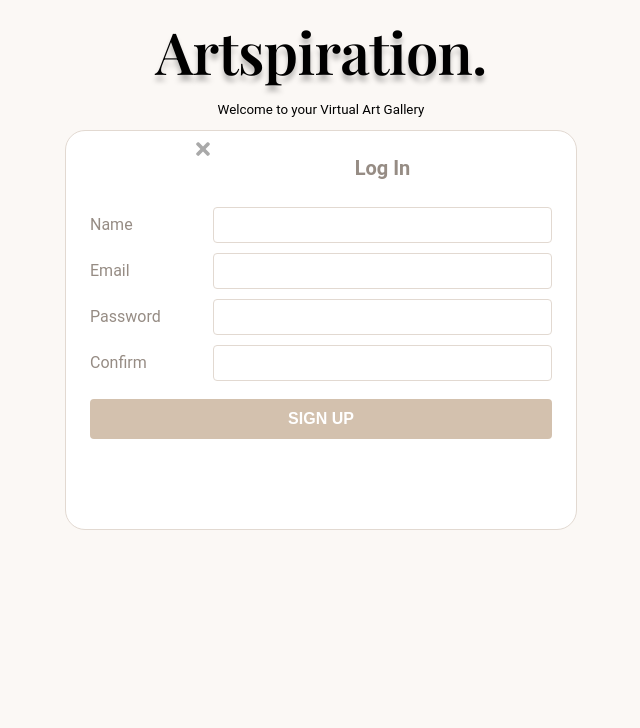
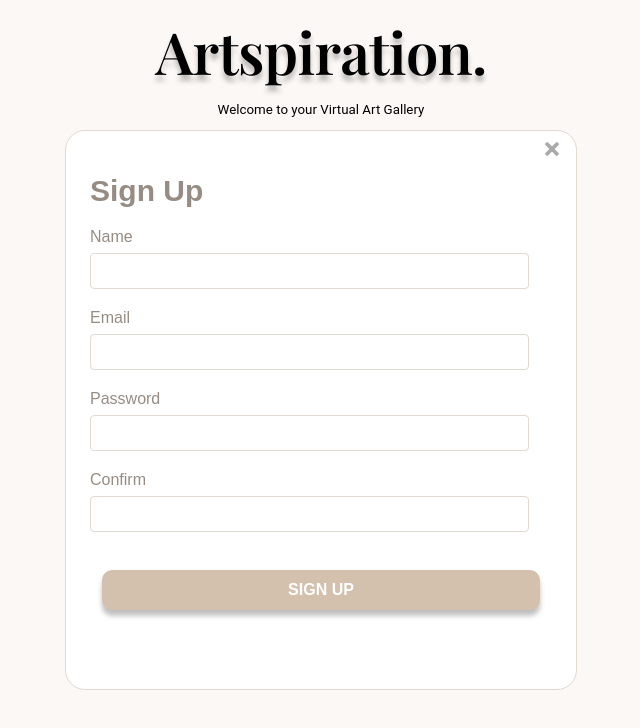
Before and after one commit to ssjkhan/GA-project-3, a React (Create React App) app: page /login in a window 1280 px wide. Both pictures are taken after a click on the link "SIGN UP". Shown: the top 728 px of the page, without its empty margins (319-959 px from the left). Built offline with nearby package versions, Linux system fonts and the light colour scheme.

Commit message:
updated signup form styles

```diff
--- /dev/null
+++ b/src/components/SignUpForm/SignUpForm.css
@@ -0,0 +1,94 @@
+/* DESKTOP VIEW */
+
+.signUpTitle {
+    text-align: left;
+    font-weight: 700;
+    font-family: Arial, Helvetica, sans-serif;
+    font-size: 30px;
+    padding: 0;
+    margin: 0;
+}
+
+.signUp-container {
+    margin: 0 30%;
+    height: 70vh;
+    padding-top: 8px;
+    background-color: white;
+    border-radius: 20px;
+}
+
+.signUpForm {
+    display: flex;
+    flex-direction: column;
+    padding: 0;
+    margin: 0;
+}
+
+.signUpInputs {
+   display: flex;
+   flex-direction: column;
+    align-items: flex-start;
+    justify-content: space-between;
+    margin-bottom: 20px;
+    font-family: Arial, Helvetica, sans-serif;
+    font-size: 12px;
+}
+
+.signUpInputs label {
+    padding-bottom: 7px;
+}
+
+.signUpInputs input {
+    width: 95%;
+}
+
+.cancelContainer {
+    display: flex;
+    justify-content: flex-end;
+    margin-top: 0px;
+    margin-right: -10px;
+}
+
+.cancelBtn {
+    color: darkgray;
+    cursor: pointer;
+    font-size: 20px;
+}
+
+.cancelBtn:hover {
+    background-color: rgba(211, 211, 211, 0.611);
+    padding: 2px;
+    border-radius: 100%;
+}
+
+.signUpInfo {
+    display: flex;
+    flex-direction: column;
+    margin-top: 10px;
+}
+
+.signUpBtnContainer {
+    display: flex;
+    justify-content: center;
+}
+
+.signUpBtnModal {
+    background-color: #e6c783;
+   box-shadow:  0px 5.7884px 5.7884px rgba(0, 0, 0, 0.25);
+   border: 3px solid #e6c783;
+   width: 95%;
+   border-radius: 10px;
+}
+
+.signUpModal {
+    border-radius: 50px;
+    background-color: red;
+}
+
+
+
+/* MOBILE VIEW */
+
+@media only screen and (max-width: 450px) {
+
+}
--- a/src/components/SignUpForm/SignUpForm.jsx
+++ b/src/components/SignUpForm/SignUpForm.jsx
@@ -1,6 +1,7 @@
 import React, { Component } from "react";
 import { signUp } from "../../utilities/users-service";
 import * as FaIcons from "react-icons/fa";
+import "./SignUpForm.css"
 
 export default class SignUpForm extends Component {
   state = {
@@ -40,12 +41,14 @@ export default class SignUpForm extends Component {
         <>
           {this.props.showSignUp ? (
             <>
-              <div className="form-container">
-                <form autoComplete="off" onSubmit={this.handleSubmit}>
+              <div className="form-container signUp-container">
+                <form className="signUpForm" autoComplete="off" onSubmit={this.handleSubmit}>
                 <div className="cancelContainer">
           <a className="cancelBtn" onClick={this.props.onClose}><FaIcons.FaTimes /></a>
           </div>
-          <h2 className="signInTitle">Log In</h2>
+          <h2 className="signUpTitle">Sign Up</h2>
+          <div className="signUpInfo">
+          <div className="signUpName signUpInputs">
                   <label>Name</label>
                   <input
                     type="text"
@@ -54,6 +57,8 @@ export default class SignUpForm extends Component {
                     onChange={this.handleChange}
                     required
                   />
+          </div>
+          <div className="signUpEmail signUpInputs">
                   <label>Email</label>
                   <input
                     type="email"
@@ -62,6 +67,8 @@ export default class SignUpForm extends Component {
                     onChange={this.handleChange}
                     required
                   />
+          </div>
+          <div className="signUpPassword signUpInputs">
             <label>Password</label>
             <input
             type="password"
@@ -70,6 +77,8 @@ export default class SignUpForm extends Component {
             onChange={this.handleChange}
             required
             />
+          </div>
+          <div className="signUpPasswordConfirm signUpInputs">
                   <label>Confirm</label>
                   <input
                     type="password"
@@ -78,13 +87,17 @@ export default class SignUpForm extends Component {
                     onChange={this.handleChange}
                     required
                   />
-                  <button
+          </div>
+        </div>
+        <div className="signUpBtnContainer">
+          <button className="signUpBtnModal"
           type="submit"
           disabled={disable}
           onClick={this.reroute}
           >
             SIGN UP
           </button>
+        </div>
       </form>
     </div>
     <p className="error-message">&nbsp;{this.state.error}</p>
```
Lines whose indentation alone changed are shown as unchanged.
